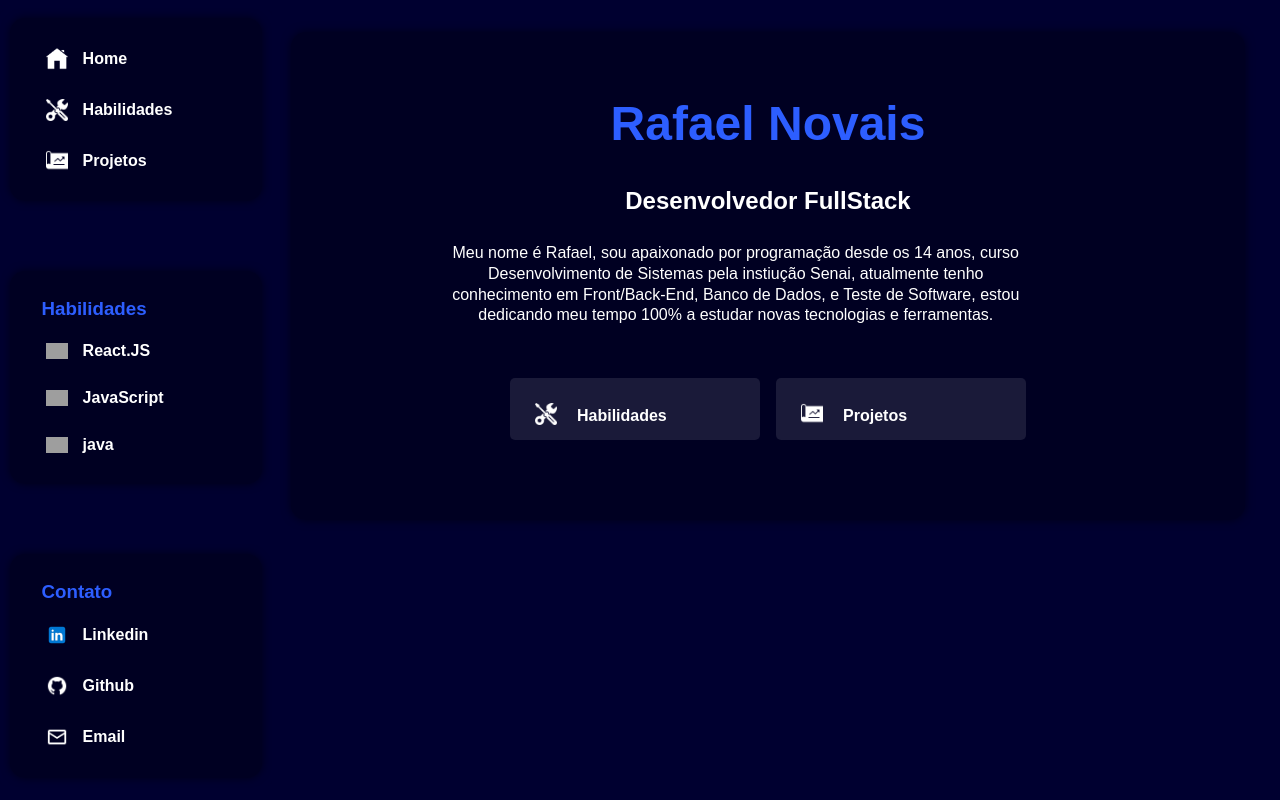
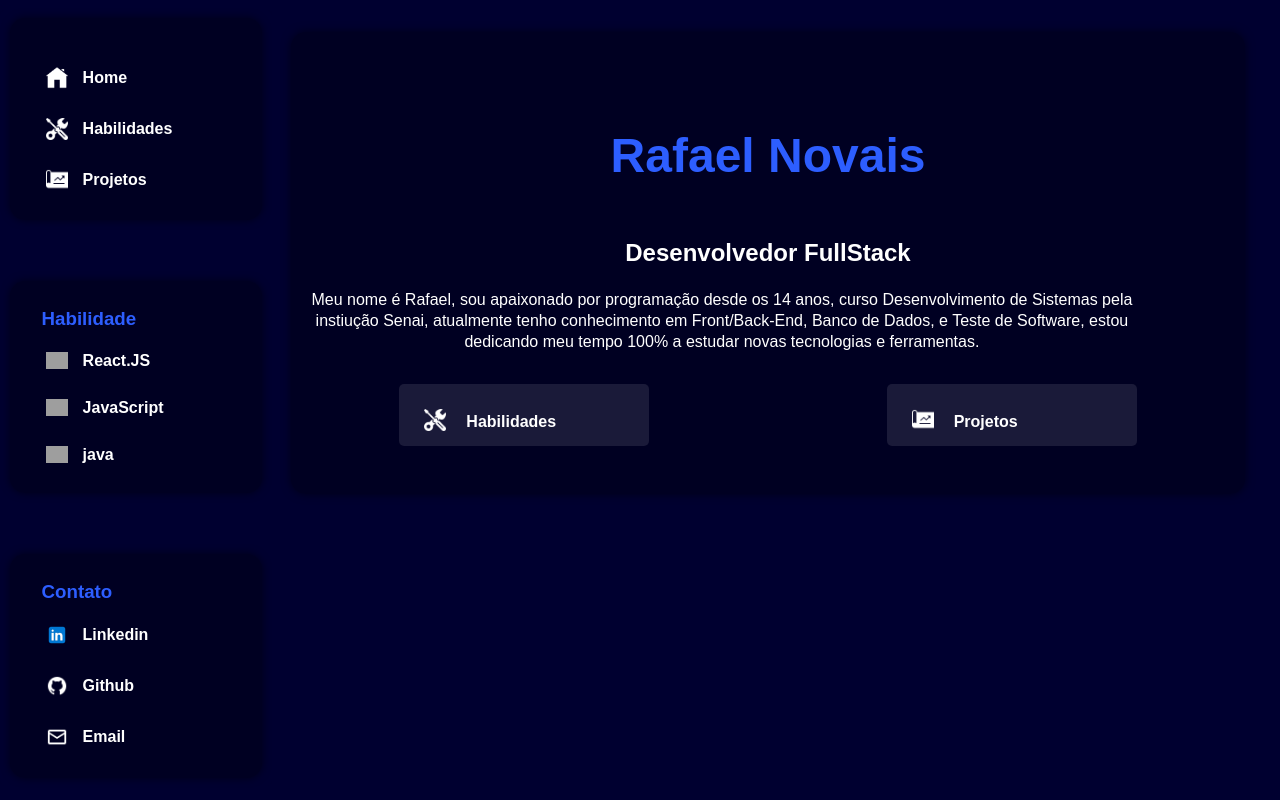
Before and after one commit to oN0V41S/Rafael_Novais, a React (Create React App) app: page / in a window 1280 px wide. Built offline with nearby package versions, Linux system fonts and the light colour scheme; grey boxes are pictures that could not be loaded.

Commit message:
feature
Transform JavaScript function in functional components.

```diff
--- a/src/components/home/about.jsx
+++ b/src/components/home/about.jsx
@@ -1,19 +1,22 @@
-import Playlist from "@/components/playlist/playlist";
+import React from "react";
+import Playlist from "@/components/home/playlist";
 
 export default function About() {
   return (
-    <section className="about">
+    <section >
       <h1 className="about-name title-page">Rafael Novais</h1>
-      <h2>Desenvolvedor FullStack</h2>
-      <div className="about-text">
-        <p>
-          Meu nome é Rafael, sou apaixonado por programação desde
-          os 14 anos, curso Desenvolvimento de
-          Sistemas pela instiução Senai, atualmente tenho conhecimento em
-          Front/Back-End, Banco de Dados, e Teste de Software, estou dedicando meu tempo 100% a estudar novas tecnologias e ferramentas.
-        </p>
-      </div>
+      <AboutContainer
+          title="Desenvolvedor FullStack"
+          body="Meu nome é Rafael, sou apaixonado por programação desde os 14 anos, curso Desenvolvimento de Sistemas pela instiução Senai, atualmente tenho conhecimento em Front/Back-End, Banco de Dados, e Teste de Software, estou dedicando meu tempo 100% a estudar novas tecnologias e ferramentas."
+      />
       <Playlist/>
     </section>
   );
 }
+
+const AboutContainer = props => (
+  <div className="about-text">
+  <h2>{props.title}</h2>
+  <p>{props.body}</p>
+</div>
+);
--- a/src/components/home/about.scss
+++ b/src/components/home/about.scss
@@ -1,15 +1,3 @@
-.about {
-  width: 70%;
-  display: flex;
-  flex-wrap: wrap;
-  justify-content: center;
-  gap: 20px;
-
-  h2 {
-    color: white;
-    width: max-content;
-    margin-bottom: 1vh;
-  }
 
 .about-name {
   width: 100%;
@@ -34,6 +22,13 @@
   height: max-content;
   text-align: center;
 
+  h2 {
+    color: white;
+    width: max-content;
+    margin: 2vh auto;
+    margin-bottom: 1vh;
+  }
+
   p {
     font-size: 16px;
     font-weight: 400;
@@ -47,11 +42,6 @@
 }
 
 @media (max-width: 800px) {
-    gap: 0;
-    margin: 2vh auto 8vh;
-    flex-direction: column;
-    width: 90%;
-
   h2 {
     font-size: larger;
     margin: 0 auto;
@@ -82,4 +72,3 @@
     }
   }
 }
-}
--- a/src/components/playlist/playlist.jsx
+++ b/src/components/home/playlist.jsx
@@ -8,14 +8,14 @@ export default function Playlist() {
     <section>
       <div className="playlist-list">
         <ItemPlaylist
+          name="Habilidades"
+          href="/skills"
           src={toolsIcon}
-          href="/skills"
-          name="Habilidades"
         />
         <ItemPlaylist
+          name="Projetos"
+          href="/projects"
           src={projectIcon}
-          href="/projects"
-          name="Projetos"
         />
       </div>
     </section>
@@ -23,8 +23,7 @@ export default function Playlist() {
 }
 
 
-function ItemPlaylist({ src, name, desc, href }) {
-  return (
+const ItemPlaylist = ({ src, name, href }) => (
     <Link to={href} className="playlist-item">
         <span className="playlist-bar" />
       <div className="playlist-title">
@@ -32,5 +31,4 @@ function ItemPlaylist({ src, name, desc, href }) {
         <h3>{name}</h3>
       </div>
     </Link>
-  );
-}
+);
--- a/src/components/layout/aside/aside.jsx
+++ b/src/components/layout/aside/aside.jsx
@@ -1,6 +1,4 @@
 import { Link } from "react-router-dom";
-
-// Icones
 import homeIcon from "@/static/icons/home.png";
 import toolsIcon from "@/static/icons/tools.png";
 import projectsIcon from "@/static/icons/project.png";
@@ -9,113 +7,63 @@ import githubIcon from "@/static/icons/social/github.png";
 import emailIcon from "@/static/icons/social/email.png";
 
 export default function LayoutAside() {
+  const AsideItem = ({ src, name, href }) => (
+    <li>
+    <Link className="aside-item" to={href}>
+      <img className="aside-img" src={src} alt="aboutImg" />
+      <h1>{name}</h1>
+    </Link>
+    </li>
+  );
+
+  const AsideComponent = ({ className, children, subtitle }) => (
+    <div className="nav aside-component">
+      <h3>{subtitle}</h3>
+      <ul className="aside-list">{children}</ul>
+    </div>
+  );
+
   return (
     <aside className="aside">
-      <Navigation />
-      <TopSkill />
-      <Contact />
-    </aside>
-  );
-}
-
-function AsideItem({ src, name }) {
-  return (
-    <div className="aside-item">
-      <img className="aside-img" src={src} alt="aboutImg" />
-      <h1>{name}</h1>
-    </div>
-  );
-}
-
-function AsideLink({ src, name, href }) {
-  return (
-    <a className="aside-item" href={href}>
-      <img className="aside-img" src={src} alt="aboutImg" />
-      <h1>{name}</h1>
-    </a>
-  );
-}
-
-function Navigation() {
-  return (
-    <div className="nav aside-component">
-      <ul className="aside-list">
-        <li>
-          {" "}
-          <AsideLink name="Home" href="/" src={homeIcon} />{" "}
-        </li>
-        <li>
-          {" "}
-          <AsideLink name="Habilidades" href="/skills" src={toolsIcon} />{" "}
-        </li>
-        <li>
-          {" "}
-          <AsideLink name="Projetos" href="/projects" src={projectsIcon} />{" "}
-        </li>
-      </ul>
-    </div>
-  );
-}
-
-function TopSkill() {
-  return (
-    <div id="topSkill" className="aside-component">
-      <h3>Habilidades</h3>
-      <Link to="/skills">
-        <ul className="aside-list">
-          <li>
+      <AsideComponent id="navComponent">
+          <AsideItem name="Home" href="/" src={homeIcon} />{" "}
+          <AsideItem name="Habilidades" href="/skills" src={toolsIcon} />{" "}
+          <AsideItem name="Projetos" href="/projects" src={projectsIcon} />{" "}
+      </AsideComponent>
+      <AsideComponent id="skillsComponent" subtitle="Habilidade">
           <AsideItem
             src={"https://img.icons8.com/ultraviolet/40/react--v1.png"}
             name="React.JS"
+            href={"/skills"}
           />
-          </li>
-          <li>
           <AsideItem
             src={"https://img.icons8.com/color/48/javascript.png"}
             name="JavaScript"
+            href={"/skills"}
           />
-          </li>
-          <li>
           <AsideItem
-              src={
-                "https://img.icons8.com/color/48/java-coffee-cup-logo--v1.png"
-              }
+            src={"https://img.icons8.com/color/48/java-coffee-cup-logo--v1.png"}
             name="java"
+            href={"/skills"}
           />
-          </li>
-        </ul>
-      </Link>
-    </div>
-  );
-}
-
-function Contact() {
-  return (
-    <div className="contact aside-component">
-      <h3>Contato</h3>
-      <ul className="contact-list aside-list">
-        <li>
-          <AsideLink
+      </AsideComponent>
+      <AsideComponent id="contactComponent" subtitle="Contato">
+          <AsideItem
             src={linkedinIcon}
             name="Linkedin"
             href="https://www.linkedin.com/in/rafaelnovais042/"
           />
-        </li>
-        <li>
-          <AsideLink
+          <AsideItem
             src={githubIcon}
             name="Github"
             href="https://github.com/ON0V41S/"
           />
-        </li>
-        <li>
-          <AsideLink
+          <AsideItem
             src={emailIcon}
             name="Email"
             href="mailto:rafaelaugustonnovais@gmail.com"
           />
-        </li>
-      </ul>
-    </div>
+      </AsideComponent>
+    </aside>
   );
 }
--- a/src/components/layout/header/header.jsx
+++ b/src/components/layout/header/header.jsx
@@ -1,7 +1,4 @@
-// Importando react
 import React from "react";
-
-// Importando components
 import { Link } from "react-router-dom";
 
 import homeIcon from "@/static/icons/home.png";
--- a/src/styles/style.scss
+++ b/src/styles/style.scss
@@ -3,7 +3,7 @@
 
 /* Importando estilos Página Home */
 @import url("@/components/home/about.scss");
-@import url("@/components/playlist/playlist.scss");
+@import url("@/components/home/playlist.scss");
 
 /* Importando estilos Página Habilidades */
 @import url("@/components/tools/skills.scss");
```
Also changed, not shown: src/components/home/playlist.scss (renamed from src/components/playlist/playlist.scss). Lines whose indentation alone changed are shown as unchanged.
